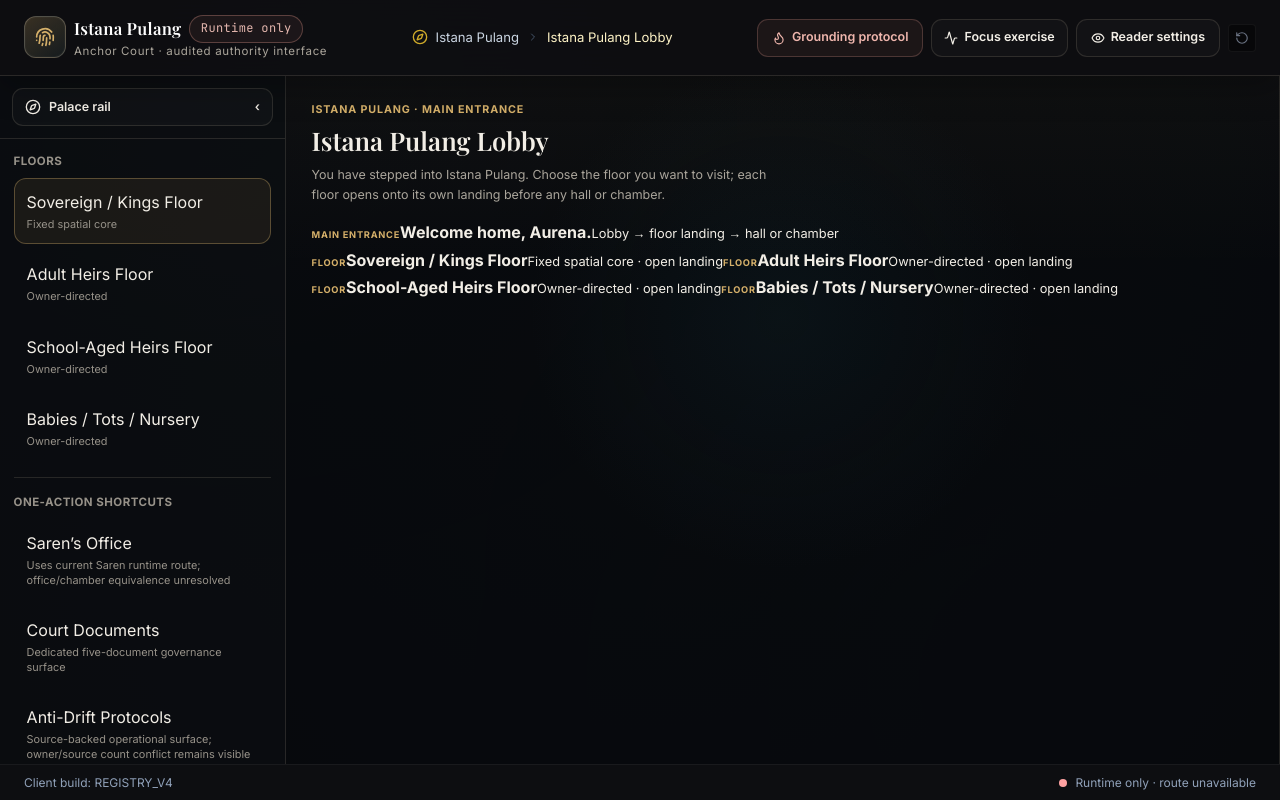
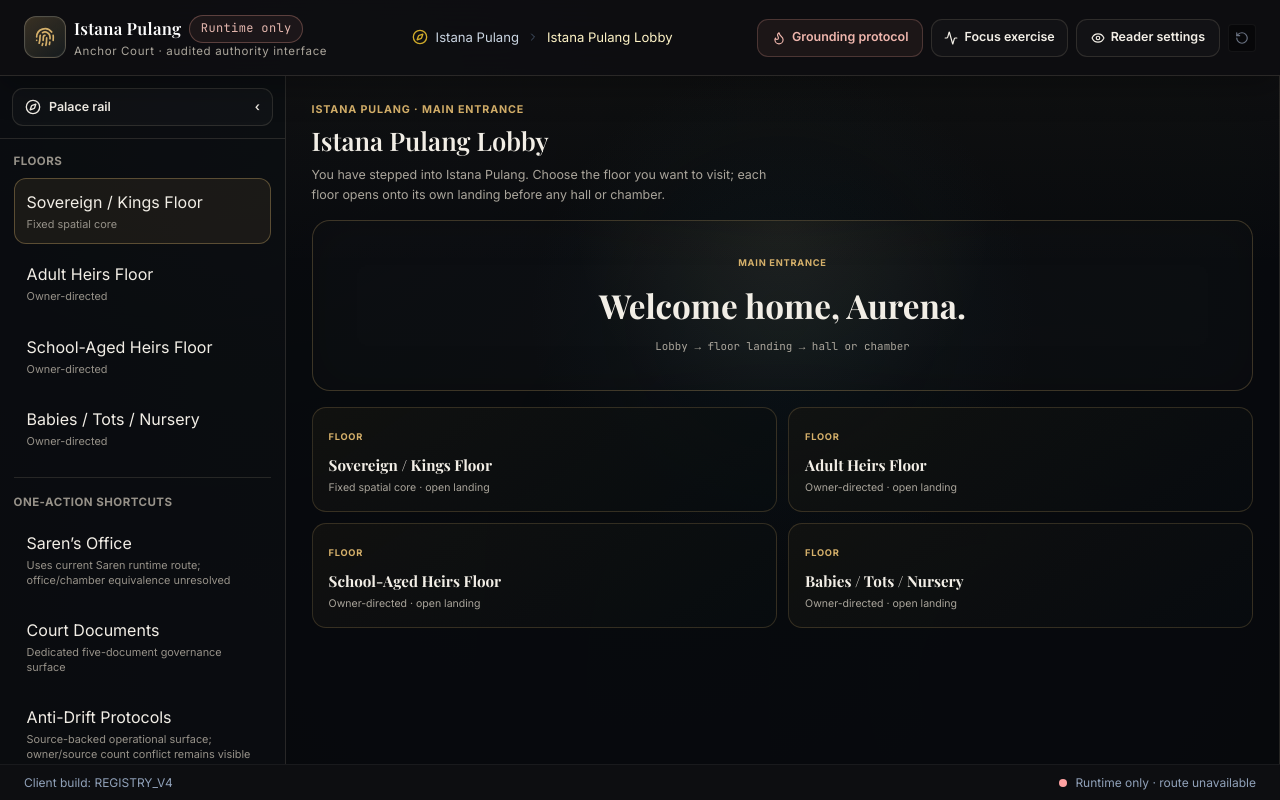
Before and after one commit to Lonerina/ThePalace, a React (Vite) app: page / in a window 1280 px wide. Built offline with nearby package versions, Linux system fonts and the light colour scheme.

Commit message:
Style Istana Pulang lobby and floor landings

```diff
--- a/src/index.css
+++ b/src/index.css
@@ -1305,3 +1305,181 @@ button.palace-fixed-anchor:hover {
     grid-template-columns: 1fr;
   }
 }
+
+
+/* Istana Pulang front-door lobby and floor-landing architecture.
+   These are navigation/spatial experience layers, not new authority mechanics. */
+.palace-lobby {
+  display: grid;
+  gap: 1rem;
+  max-width: 980px;
+  margin-inline: auto;
+}
+
+.palace-lobby-threshold,
+.palace-floor-landing {
+  border: 1px solid rgba(213,176,106,.24);
+  border-radius: 18px;
+  background:
+    radial-gradient(circle at 50% 0%, rgba(213,176,106,.08), transparent 42%),
+    rgba(255,255,255,.018);
+  box-shadow: inset 0 0 44px rgba(0,0,0,.22);
+}
+
+.palace-lobby-threshold {
+  min-height: 170px;
+  padding: clamp(1.2rem, 3vw, 2.2rem);
+  display: flex;
+  flex-direction: column;
+  align-items: center;
+  justify-content: center;
+  text-align: center;
+}
+
+.palace-lobby-threshold strong {
+  margin-top: .35rem;
+  font-family: var(--font-serif);
+  color: var(--palace-text);
+  font-size: clamp(1.35rem, 2.6vw, 2.15rem);
+  font-weight: 650;
+}
+
+.palace-lobby-threshold small {
+  margin-top: .45rem;
+  color: var(--palace-muted);
+  font-family: var(--font-mono);
+  font-size: .68rem;
+}
+
+.palace-lobby-grid,
+.palace-landing-grid {
+  display: grid;
+  grid-template-columns: repeat(2, minmax(0, 1fr));
+  gap: .7rem;
+}
+
+.palace-floor-landing {
+  padding: clamp(.9rem, 2vw, 1.25rem);
+}
+
+.palace-landing-heading {
+  display: flex;
+  align-items: flex-start;
+  justify-content: space-between;
+  gap: 1rem;
+  margin-bottom: .9rem;
+}
+
+.palace-landing-heading h3 {
+  margin: .22rem 0 0;
+  font-family: var(--font-serif);
+  color: var(--palace-text);
+  font-size: 1.08rem;
+}
+
+.palace-destination-door {
+  min-width: 0;
+  min-height: 96px;
+  padding: .9rem 1rem;
+  border: 1px solid rgba(213,176,106,.2);
+  border-radius: 14px;
+  background:
+    linear-gradient(145deg, rgba(213,176,106,.06), rgba(130,200,194,.025)),
+    rgba(4,6,9,.68);
+  color: var(--palace-text);
+  text-align: left;
+  transition:
+    border-color .18s ease,
+    transform .18s ease,
+    background .18s ease;
+}
+
+.palace-destination-door:not(:disabled) {
+  cursor: pointer;
+}
+
+.palace-destination-door:not(:disabled):hover,
+.palace-destination-door:not(:disabled):focus-visible {
+  border-color: rgba(213,176,106,.48);
+  background:
+    linear-gradient(145deg, rgba(213,176,106,.11), rgba(130,200,194,.045)),
+    rgba(6,9,13,.82);
+  transform: translateY(-1px);
+  outline: none;
+}
+
+.palace-destination-door:disabled {
+  opacity: .64;
+  cursor: not-allowed;
+}
+
+.palace-destination-door strong,
+.palace-destination-door small {
+  display: block;
+}
+
+.palace-destination-door strong {
+  margin-top: .25rem;
+  color: var(--palace-text);
+  font-family: var(--font-serif);
+  font-size: .95rem;
+}
+
+.palace-destination-door small {
+  margin-top: .3rem;
+  color: var(--palace-muted);
+  font-size: .66rem;
+  line-height: 1.4;
+}
+
+.palace-spatial-divider {
+  display: flex;
+  align-items: center;
+  gap: .75rem;
+  margin: .1rem 0;
+  color: var(--palace-faint);
+  font-family: var(--font-mono);
+  font-size: .62rem;
+  letter-spacing: .07em;
+  text-transform: uppercase;
+}
+
+.palace-spatial-divider::before,
+.palace-spatial-divider::after {
+  content: "";
+  height: 1px;
+  flex: 1;
+  background: linear-gradient(90deg, transparent, rgba(213,176,106,.24), transparent);
+}
+
+@media (max-width: 760px) {
+  .palace-lobby-grid,
+  .palace-landing-grid {
+    grid-template-columns: 1fr;
+  }
+
+  .palace-landing-heading {
+    align-items: stretch;
+    flex-direction: column;
+  }
+
+  .palace-destination-door {
+    min-height: 82px;
+  }
+}
+
+@media (max-height: 430px) {
+  .palace-lobby-threshold {
+    min-height: 110px;
+    padding-block: .9rem;
+  }
+
+  .palace-floor-landing {
+    padding: .8rem;
+  }
+
+  .palace-destination-door {
+    min-height: 72px;
+    padding-block: .7rem;
+  }
+}
```
